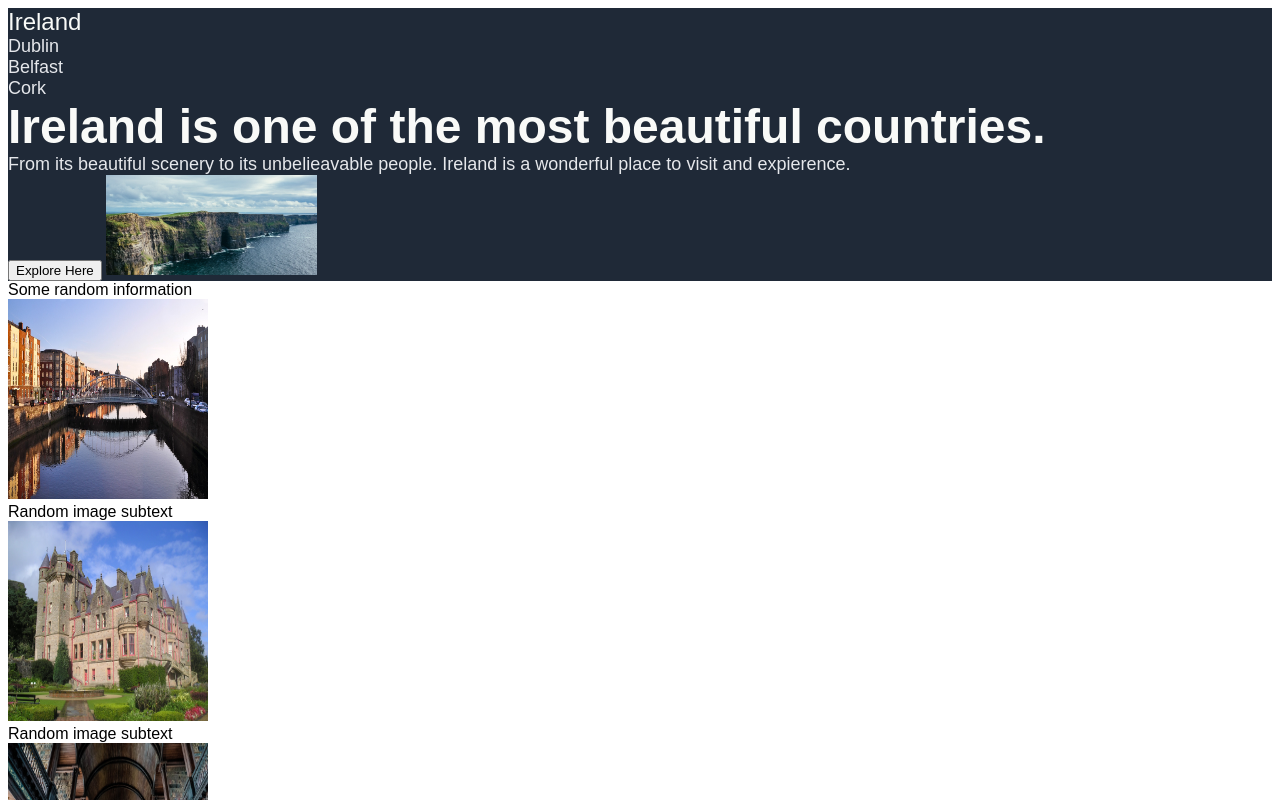
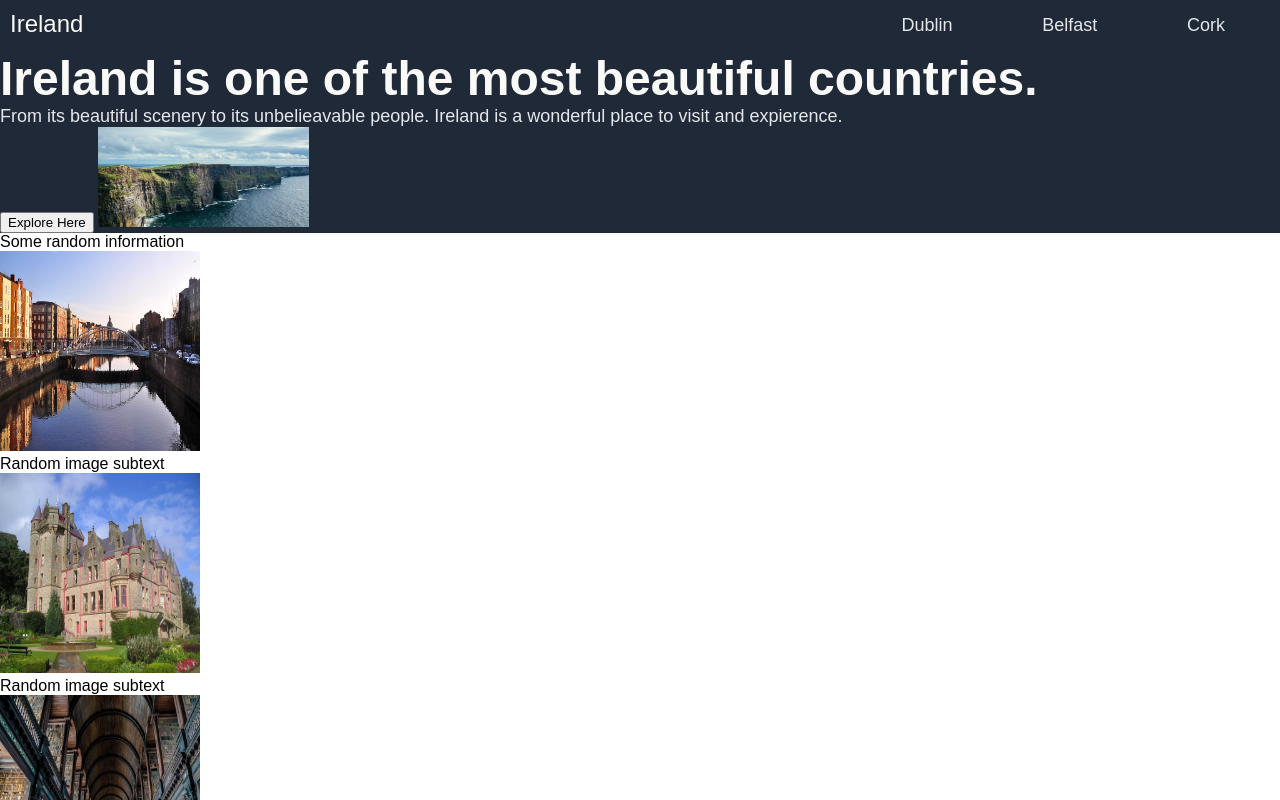
Before and after one commit to pureH4VOC/landing_page, a plain HTML site: page index.html in a window 1280 px wide. Shown: the top 800 px of the page. Drawn offline with Linux system fonts and the light colour scheme.

Commit message:
Feat:adjusted header containers to align with img
I had to add display flex to the header logo container
and the header link contianer for them to work how
I wanted them too. Header should be complete now.

-Patch

```diff
--- a/style.css
+++ b/style.css
@@ -4,6 +4,7 @@ body {
     display: flex;
     flex-direction: column;
     font-family: Arial, Helvetica, sans-serif;
+    margin: 0;
 }
 
 img.hero-img {
@@ -18,7 +19,7 @@ img.info-img {
 .header-container {
     background-color: #1f2937;
     display: flex;
-    flex-direction: column;
+    flex-direction: row;
 }
 
 .header-logo {
@@ -26,21 +27,38 @@ img.info-img {
     color: #f9faf8;
     font-size: 24px;
     justify-content: flex-start;
+    flex: 2;
+    padding: 10px;
 }
 
 .header-link-container {
     font-size: 18px;
+    display: flex;
     color: #e5e7eb;
-    justify-content: flex-end;
+    flex: 1;
+    flex-direction: row;
+    justify-content: space-around;
+    padding: 10px;
 }
 
 .header-link {
     font-size: 18px;
     color: #e5e7eb;
+    padding: 5px;
 }
 
 .hero-container {
     background-color: #1f2937;
+}
+
+.hero-container.hero-info {
+    display: flex;
+    flex-direction: column;
+}
+
+.hero-container.hero-img {
+    display: flex;
+    flex-direction: column;
 }
 
 .hero-main {
```
